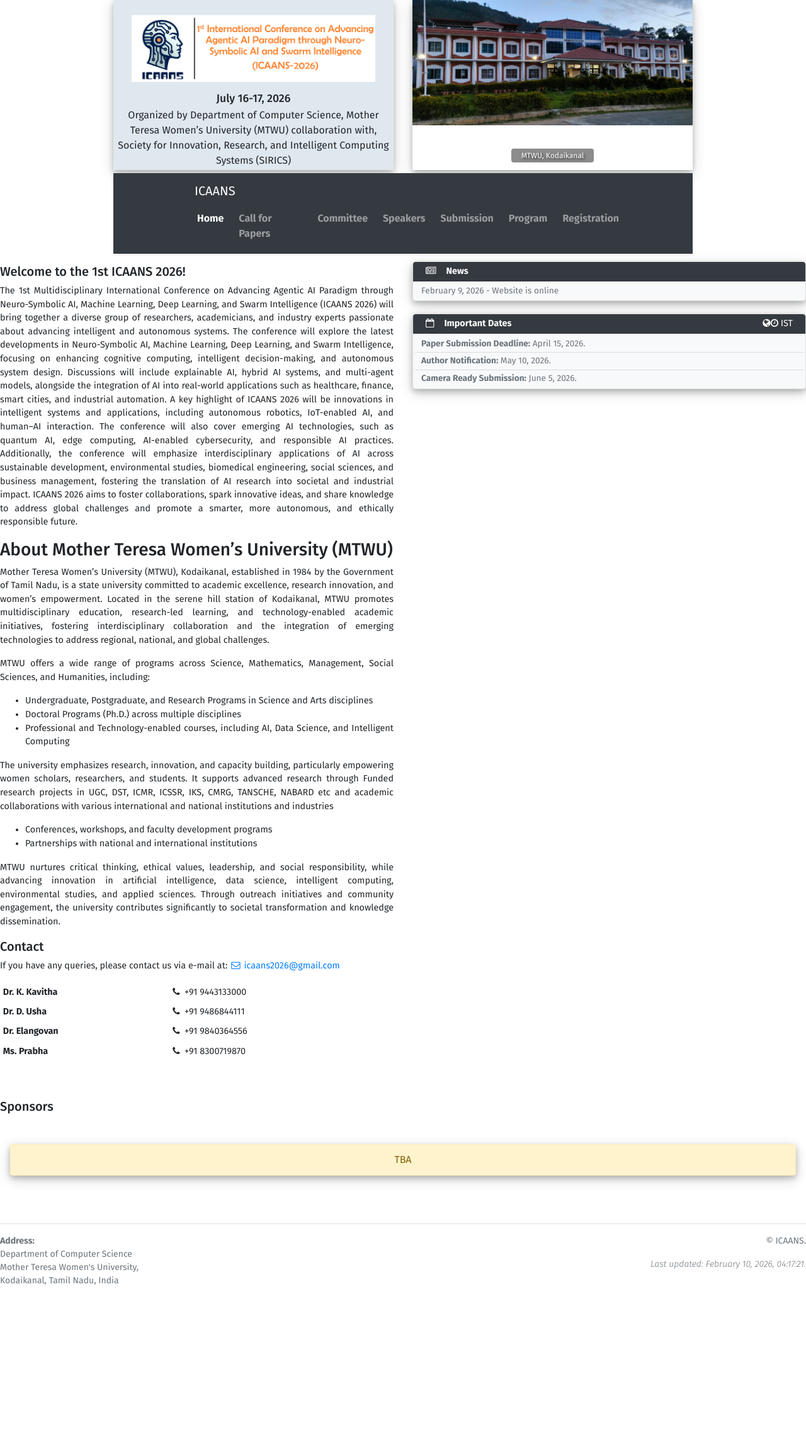
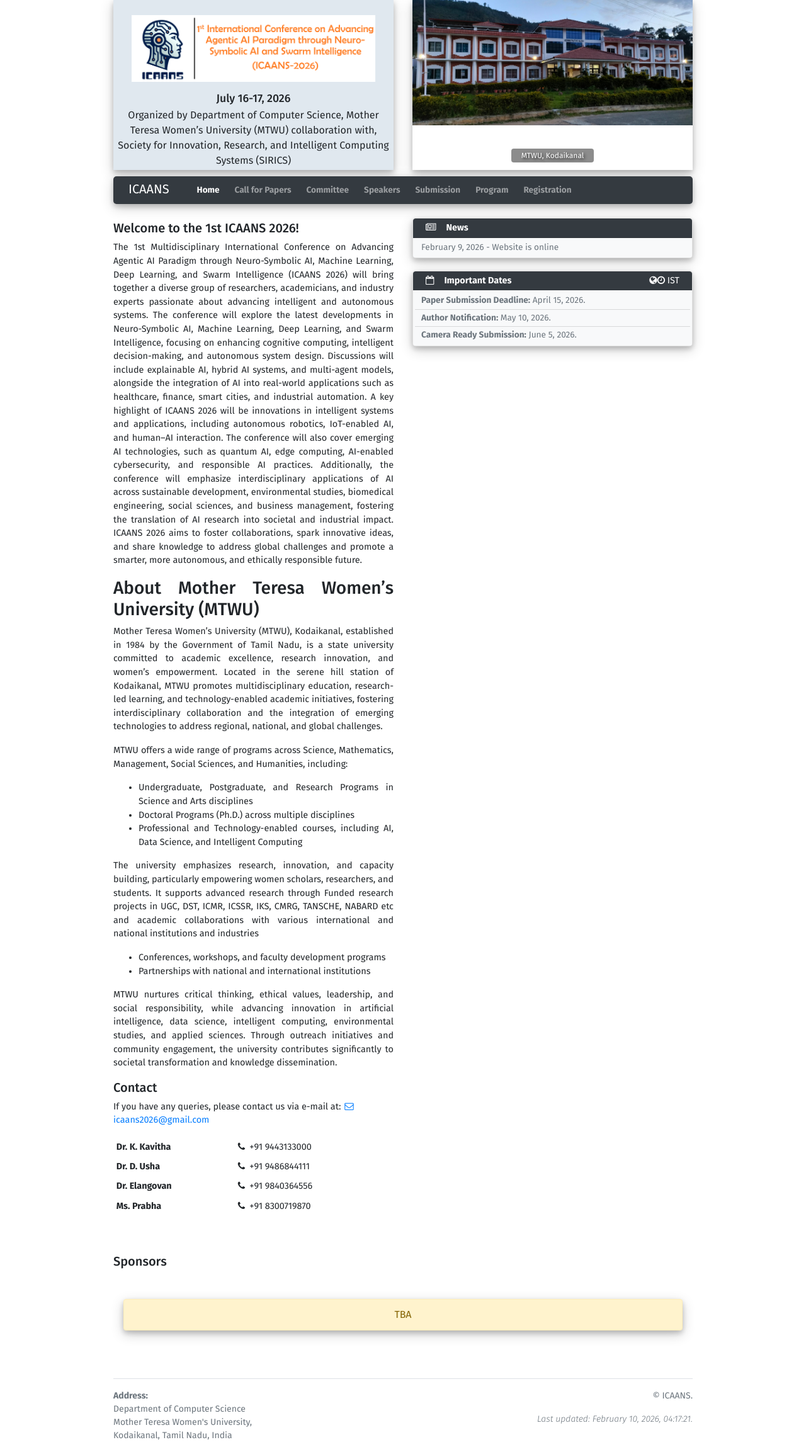
Before and after one commit to sravivarman/icaans_conf, a Jekyll site: the page built from index.md, in a window 1280 px wide. Shown: the whole page at 63% size. Built offline with Jekyll 4.4.1, drawn with Linux system fonts in a browser that asks for light colours; before the commit the page ends 2060 px from its top, so only the background shows below that.

Commit message:
Revert "sticky header"
This reverts commit 93752608bdbd3775173a302f46fe0ef3e9432862.

```diff
--- a/_includes/header.html
+++ b/_includes/header.html
@@ -75,14 +75,11 @@
             </div>
         </div>
     </div>
-</header>
 
-<!-- Sticky Navigation -->
-<nav class="navbar navbar-dark bg-dark navbar-expand-lg sticky-top shadow-sm">
-    <div class="container">
-        <div class="col-xs-12 col-sm-12 col-md-12 col-lg-10 offset-lg-1 col-xl-10 offset-xl-1">
-            <div class="row">
-                <div class="col-12">
+    <div class="row">
+        <!--navbar-->
+        <div class="mynav col-xs-12 col-sm-12 col-md-12 col-lg-12 col-xl-12">
+            <nav class="nav navbar-dark bg-dark navbar-expand-lg sticky-top">
                 {% if site.data.conference.previous_iterations %}
                 <a class="navbar-brand ml-4 dropdown-toggle" href="#"
                     title="Previous Iterations of {{site.data.conference.short_name}}" role="button"
@@ -174,5 +171,4 @@
             </nav>
         </div>
     </div>
-</div>
-</nav>
+</header>
--- a/assets/main.css
+++ b/assets/main.css
@@ -109,15 +109,10 @@ body {
 
 /* Sticky navigation */
 .sticky-top {
-    position: -webkit-sticky !important;
-    position: sticky !important;
-    top: 0 !important;
-    z-index: 1030 !important;
-}
-
-.navbar.sticky-top {
-    margin-bottom: 0;
-    box-shadow: 0 2px 4px rgba(0,0,0,.1);
+    position: -webkit-sticky;
+    position: sticky;
+    top: 0;
+    z-index: 1020;
 }
 
 .list-group-item {
```
